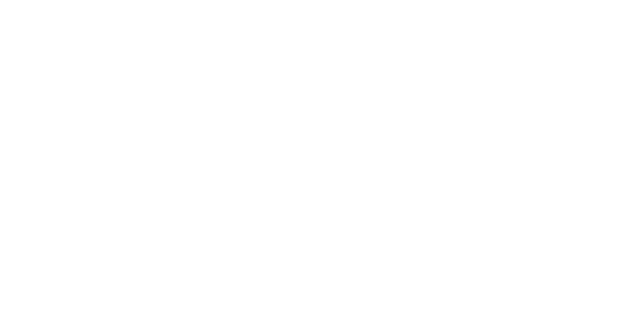
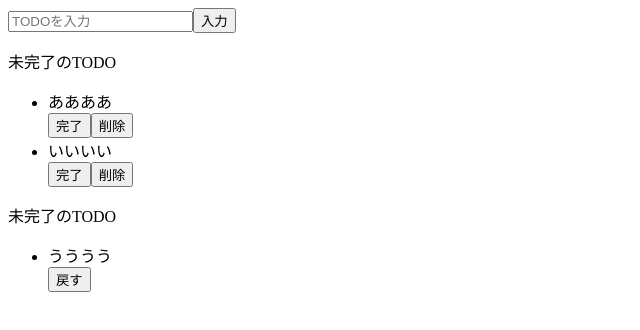
Before and after one commit to schwarzwald0906/React-todo-js, a React (Create React App) app: page / in a window 1280 px wide. Shown: the top 330 px of the page, without its empty margins (0-640 px from the left). Built offline with nearby package versions, Linux system fonts and the light colour scheme.

Commit message:
JSXで構造作成

```diff
--- a/src/App.jsx
+++ b/src/App.jsx
@@ -2,5 +2,36 @@
 import "./styles.css";
 
 export const App = () => {
-  return <div></div>;
+  return (
+    <>
+      <div>
+        <input placeholder="TODOを入力"></input>
+        <button>入力</button>
+      </div>
+      <div>
+        <p>未完了のTODO</p>
+        <ul>
+          <div>
+            <li>ああああ</li>
+            <button>完了</button>
+            <button>削除</button>
+          </div>
+          <div>
+            <li>いいいい</li>
+            <button>完了</button>
+            <button>削除</button>
+          </div>
+        </ul>
+      </div>
+      <div>
+        <p>未完了のTODO</p>
+        <ul>
+          <div>
+            <li>うううう</li>
+            <button>戻す</button>
+          </div>
+        </ul>
+      </div>
+    </>
+  );
 };
```
